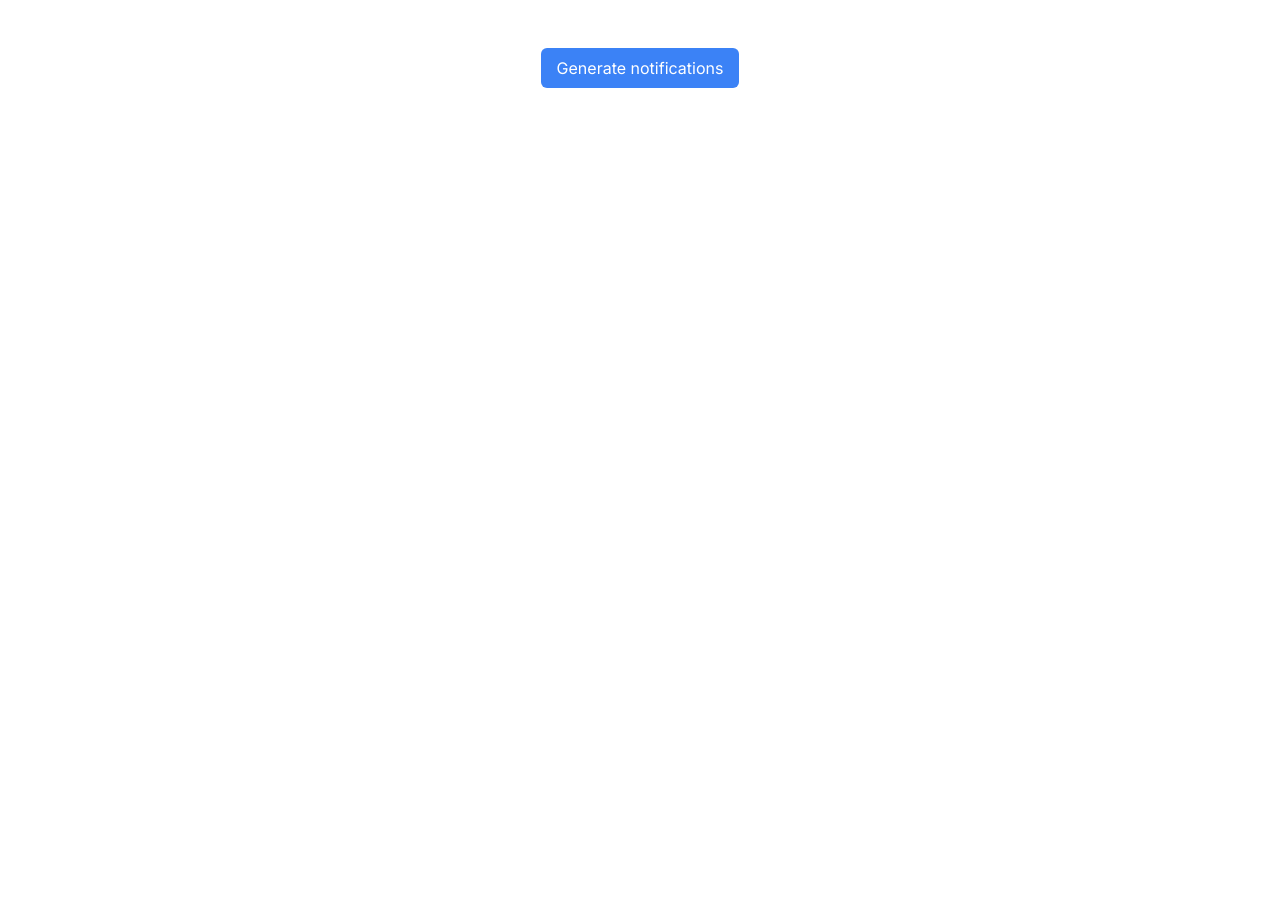
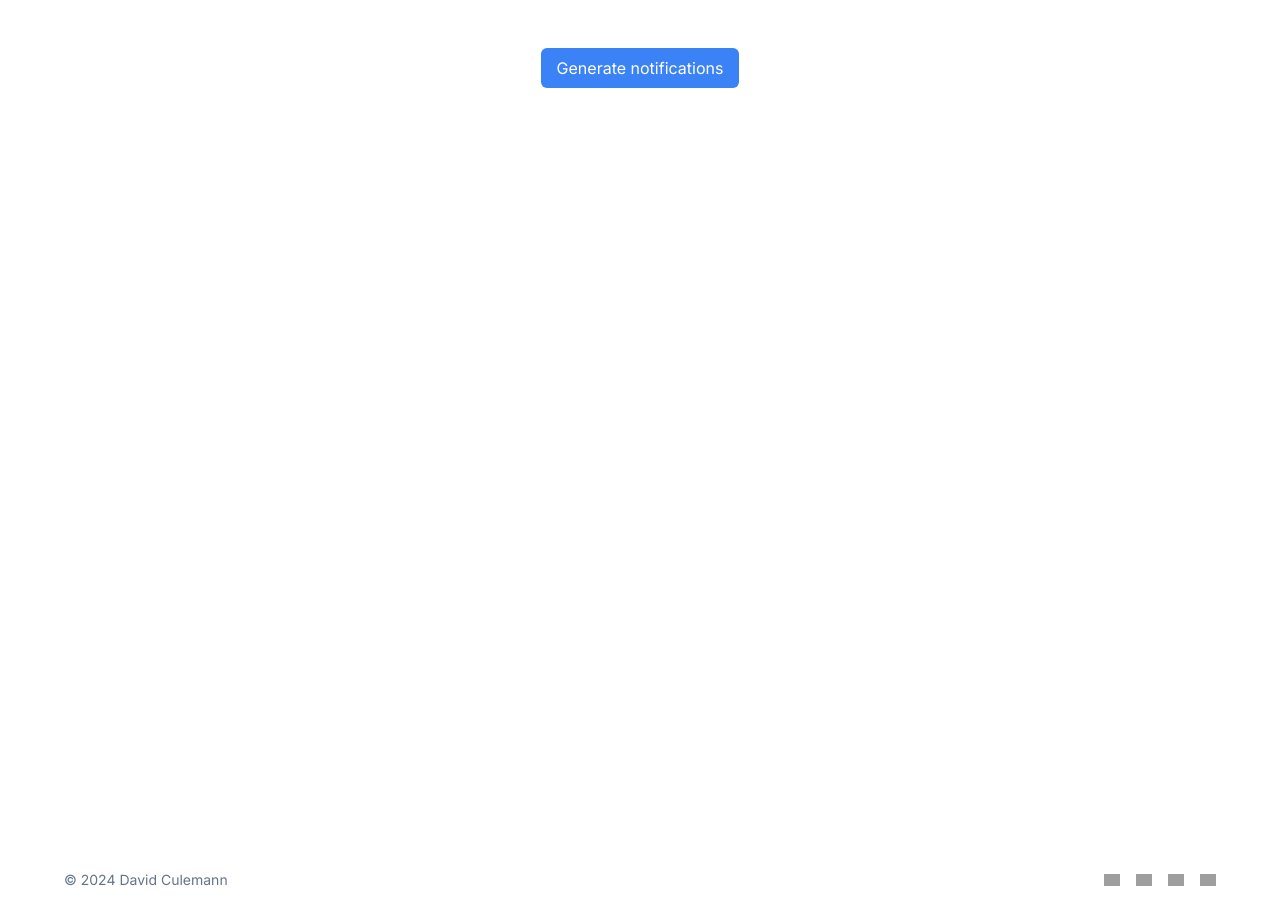
Before and after one commit to davidculemann/next-ts-mantine-ai-boilerplate, a Next.js app: page /use-object in a window 1280 px wide. Shown: the top 924 px of the page. Before the commit the page ends 832 px from the top, so only its background shows below. Built offline with nearby package versions, Linux system fonts and the light colour scheme; grey boxes are pictures that could not be loaded.

Commit message:
wip footer

```diff
--- a/app/layout.tsx
+++ b/app/layout.tsx
@@ -1,3 +1,4 @@
+import { Footer } from "@/components/layout/Footer";
 import { Inter as FontSans } from "next/font/google";
 import "./globals.css";
 
@@ -15,7 +16,10 @@ export default function RootLayout({ children }: { children: React.ReactNode })
     return (
         <html lang="en">
             <head></head>
-            <body className={fontSans.className}>{children}</body>
+            <body className={fontSans.className}>
+                {children}
+                <Footer />
+            </body>
         </html>
     );
 }
--- a/components/layout/Footer.tsx
+++ b/components/layout/Footer.tsx
@@ -1,3 +1,37 @@
+import Image from "next/image";
+import Link from "next/link";
+import { siteLinks } from "../../config/site.config";
+
+const ICON_MAP = {
+    twitter: "https://simpleicons.org/icons/x.svg",
+    github: "https://simpleicons.org/icons/github.svg",
+    facebook: "https://simpleicons.org/icons/facebook.svg",
+    linkedin: "https://simpleicons.org/icons/linkedin.svg",
+};
+
 export function Footer() {
-    return <div>Footer</div>;
+    const links = Object.values(siteLinks);
+
+    return (
+        <footer className="py-6 md:px-8 md:py-0">
+            <div className="container flex flex-col items-center justify-between gap-4 md:h-24 md:flex-row">
+                <div className="flex flex-col items-center gap-1 text-sm text-muted-foreground md:flex-row md:gap-2">
+                    <div>© 2024 David Culemann</div>
+                </div>
+                <span className="link-wrapper flex gap-4    ">
+                    {links.map((link) => (
+                        <SocialLink key={link.id} link={link} />
+                    ))}
+                </span>
+            </div>
+        </footer>
+    );
 }
+
+function SocialLink({ link }) {
+    return (
+        <Link href={link} target="_blank" rel="noreferrer" className="font-medium">
+            <Image src={ICON_MAP[link.id]} alt={link.id} height={16} width={16} />
+        </Link>
+    );
+}
--- /dev/null
+++ b/config/site.config.ts
@@ -0,0 +1,18 @@
+import { z } from "zod";
+
+export const siteLinks: Record<string, LinkSchema> = {
+    twitter: {
+        url: "https://twitter.com/shadcn",
+        id: "twitter",
+    },
+    github: { url: "https://github.com/your-username", id: "github" },
+    facebook: { url: "https://www.facebook.com/your-facebook-page", id: "facebook" },
+    linkedin: { url: "https://www.linkedin.com/in/your-linkedin-profile", id: "linkedin" },
+};
+
+type LinkSchema = z.infer<typeof LinkSchema>;
+
+const LinkSchema = z.object({
+    id: z.string(),
+    url: z.string().url(),
+});
```
Also changed, not shown: config/pages.ts (added, +31 -0 lines).
